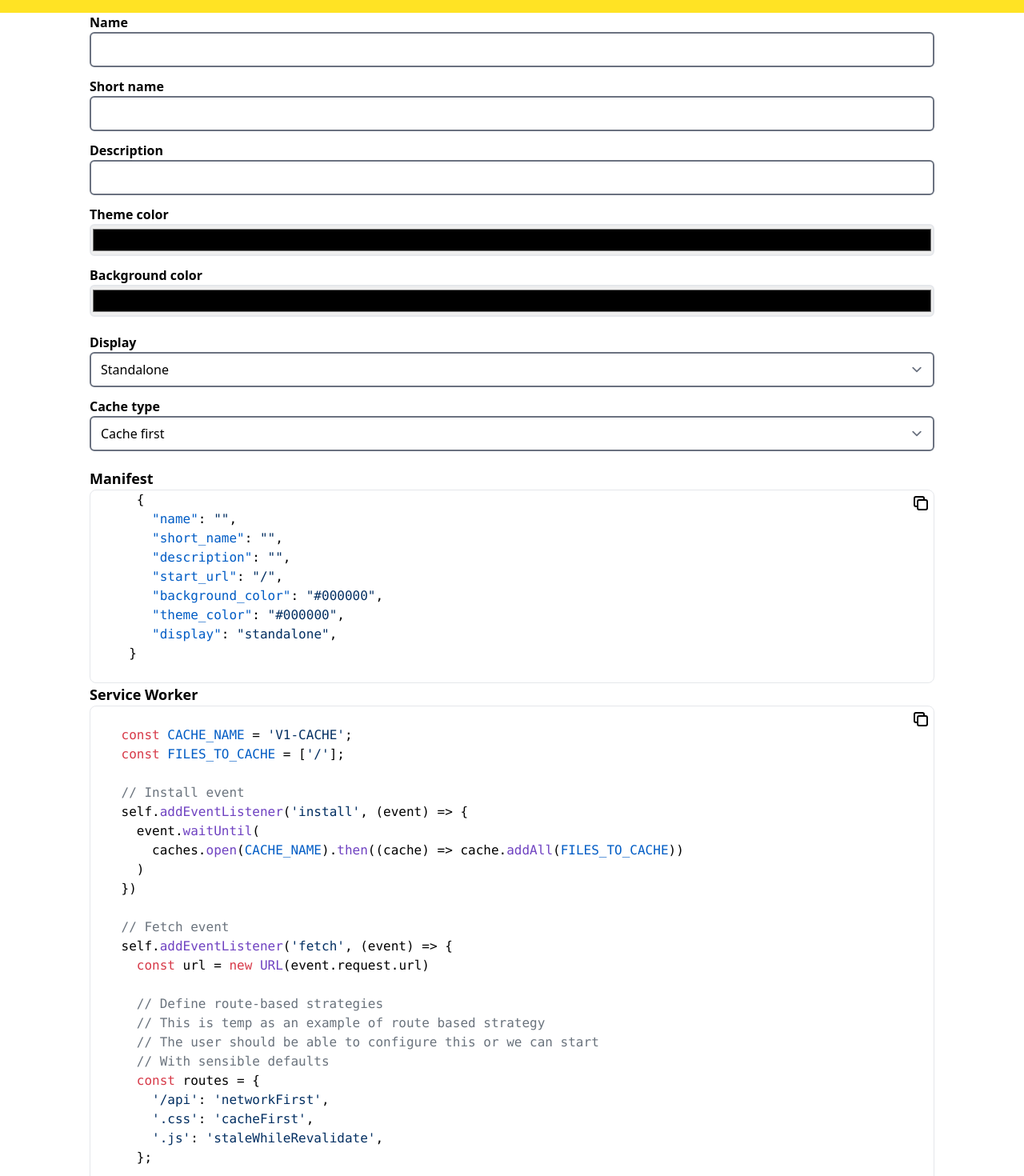
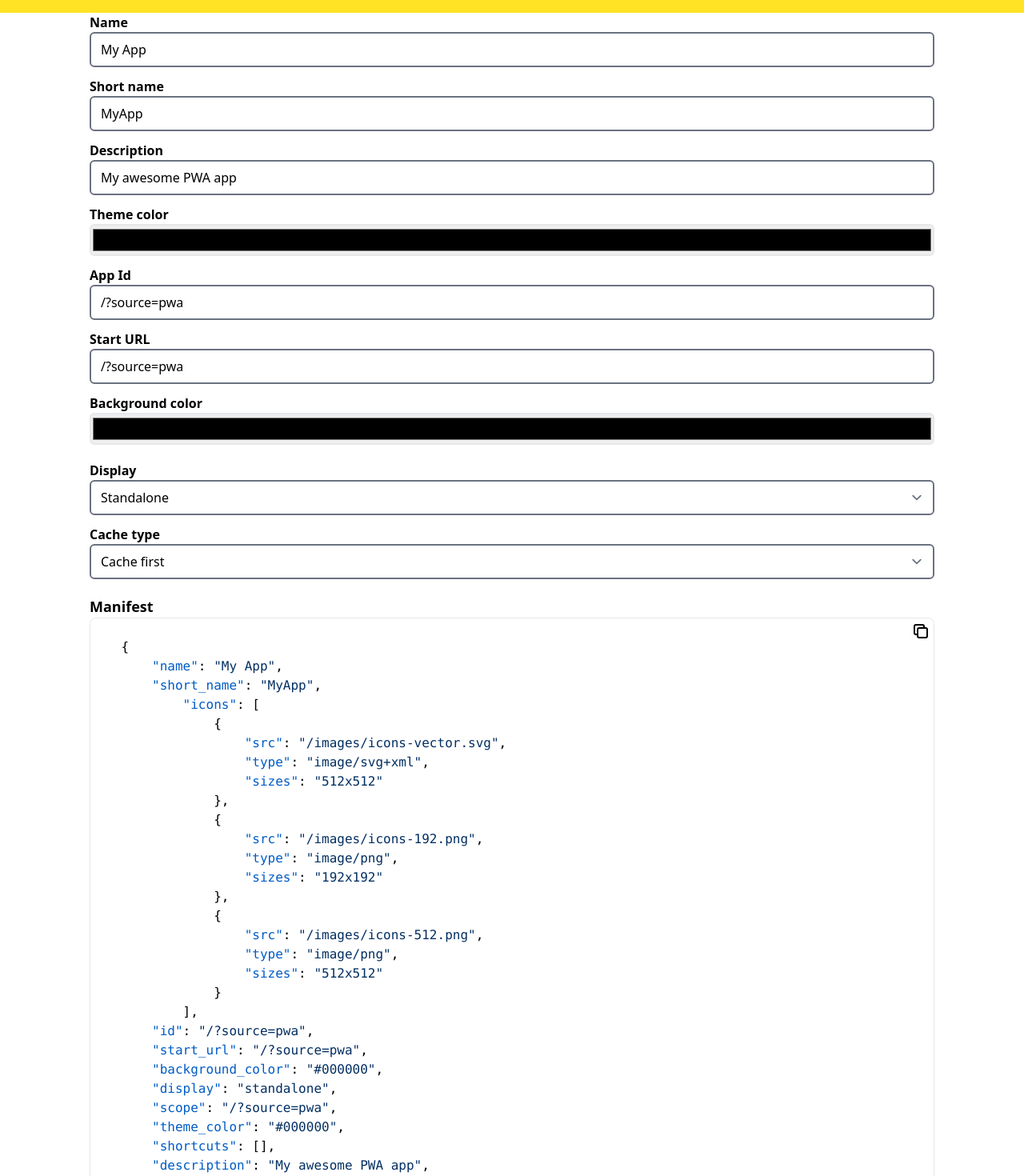
Before and after one commit to opensource254/pwa-generator, a Vue app: page / in a window 1280 px wide. Shown: the part 40-1510 px from the top of the page at 80% size. Built offline with nearby package versions, Linux system fonts and the light colour scheme.

Commit message:
add a complete manifest.
Not everything will work at this point but it is a good start

```diff
--- a/eslint.config.mjs
+++ b/eslint.config.mjs
@@ -12,6 +12,8 @@ export default [
 	{
 		rules: {
 			'@stylistic/semi': 'error',
+			'@stylistic/js/indent': ["error", "tab"],
+			'@stylistic/js/no-tabs': ["error", { allowIndentationTabs: true }]
 		},
 	},
 	{ languageOptions: { globals: globals.browser } },
--- a/src/App.vue
+++ b/src/App.vue
@@ -6,15 +6,16 @@
   <section class="px-2 sm:px-28">
     <form action="#" method="post">
 
-      <label class="font-semibold" for="App name">Name</label>
+      <label class="font-semibold"  for="appName">Name</label>
       <input v-model="manifest.name"
         class="form_input"
-        type="text" name="name" id="name">
+		autocomplete="off"
+        type="text" name="name" id="appName">
 
-      <label class=" font-semibold" for="shortname">Short name</label>
+      <label class="font-semibold" for="shortName">Short name</label>
       <input v-model="manifest.short_name"
         class="form_input" type="text"
-        name="shortname" id="shortname">
+        name="shortname" id="shortName">
 
       <label class="font-semibold" for="description">Description</label>
       <input v-model="manifest.description"
@@ -25,6 +26,17 @@
       <input v-model="manifest.theme_color"
         class="form_input h-10" type="color"
         name="theme_color" id="theme_color">
+
+	 <label class="font-semibold"  for="appId">App Id</label>
+     <input v-model="manifest.id"
+        class="form_input"
+        type="text" name="app_id" id="appId">
+
+	 <label class="font-semibold"  for="startUrl">Start URL</label>
+     <input v-model="manifest.start_url"
+        class="form_input"
+        type="text" name="startUrl" id="startUrl">
+
 
       <label class="font-semibold" for="background_color">Background color</label>
       <input v-model="manifest.background_color"
@@ -39,10 +51,10 @@
         <option value="browser">Browser</option>
       </select>
 
-      <label class="font-semibold" for="display">Cache type</label>
+      <label class="font-semibold" for="cacheType">Cache type</label>
       <select v-model="cacheStrategy"
         class="form_input" name="cacheType"
-        id="display">
+        id="cacheType">
         <option value="cacheFirst">Cache first</option>
         <option value="networkFirst">Network first</option>
         <option value="staleWhileRevalidate">Stale while revalidate</option>
@@ -106,10 +118,13 @@ hljs.registerLanguage('javascript', javascript)
 
 hljs.registerLanguage('json', json)
 const manifest = reactive({
-  name: '',
-  short_name: '',
-  description: '',
-  start_url: '/',
+  id: '/?source=pwa',
+  start_url: '/?source=pwa',
+  name: 'My App',
+  short_name: 'MyApp',
+  icons: [],
+  shortcuts: [],
+  description: 'My awesome PWA app',
   background_color: '#000000',
   theme_color: '#000000',
   display: 'standalone',
@@ -128,18 +143,55 @@ const manifestString = ref('')
 watch(cacheStrategy, () => {
   serviceWorkerString.value = generateServiceWorker()
 })
-watch(manifest, () => {
+watch(manifest, () => generateManifest())
+
+const generateManifest = () => {
   manifestString.value
-  = `{
+  = `
+	{
 		"name": "${manifest.name}",
 		"short_name": "${manifest.short_name}",
-        "description": "${manifest.description}",
+			"icons": [
+				{
+					"src": "/images/icons-vector.svg",
+					"type": "image/svg+xml",
+					"sizes": "512x512"
+				},
+				{
+					"src": "/images/icons-192.png",
+					"type": "image/png",
+					"sizes": "192x192"
+				},
+				{
+					"src": "/images/icons-512.png",
+					"type": "image/png",
+					"sizes": "512x512"
+				}
+			],
+		"id": "${manifest.id}",
 		"start_url": "${manifest.start_url}",
 		"background_color": "${manifest.background_color}",
+		"display": "standalone",
+		"scope": "${manifest.start_url}",
 		"theme_color": "${manifest.theme_color}",
-        "display": "${manifest.display}",
+		"shortcuts": [],
+		"description": "${manifest.description}",
+		"screenshots": [
+			{
+				"src": "/images/screenshot1.png",
+				"type": "image/png",
+				"sizes": "540x720",
+				"form_factor": "narrow"
+			},
+			{
+				"src": "/images/screenshot2.jpg",
+				"type": "image/jpg",
+				"sizes": "720x540",
+				"form_factor": "wide"
+			}
+		]
 	}`
-})
+}
 
 function copyToClipboard(part = 'manifest') {
   let textToCopy = JSON.stringify(manifest, null, 2)
@@ -252,15 +304,6 @@ function generateServiceWorker() {
 }
 onMounted(() => {
   serviceWorkerString.value = generateServiceWorker()
-  manifestString.value
-  = `{
-        "name": "${manifest.name}",
-        "short_name": "${manifest.short_name}",
-        "description": "${manifest.description}",
-        "start_url": "${manifest.start_url}",
-        "background_color": "${manifest.background_color}",
-        "theme_color": "${manifest.theme_color}",
-        "display": "${manifest.display}",
-     }`
+  generateManifest()
 })
 </script>
```
Lines whose indentation alone changed are shown as unchanged.
